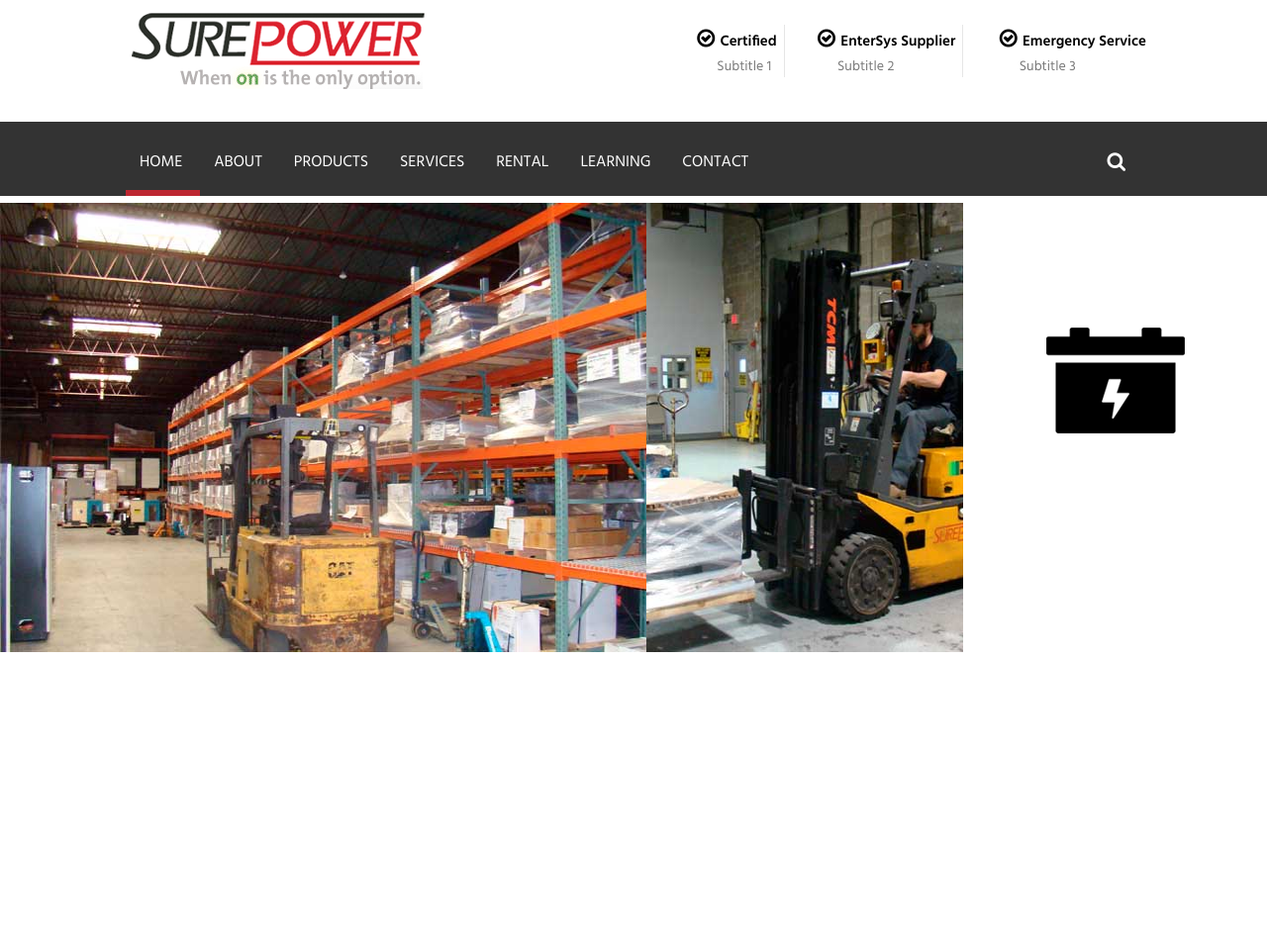
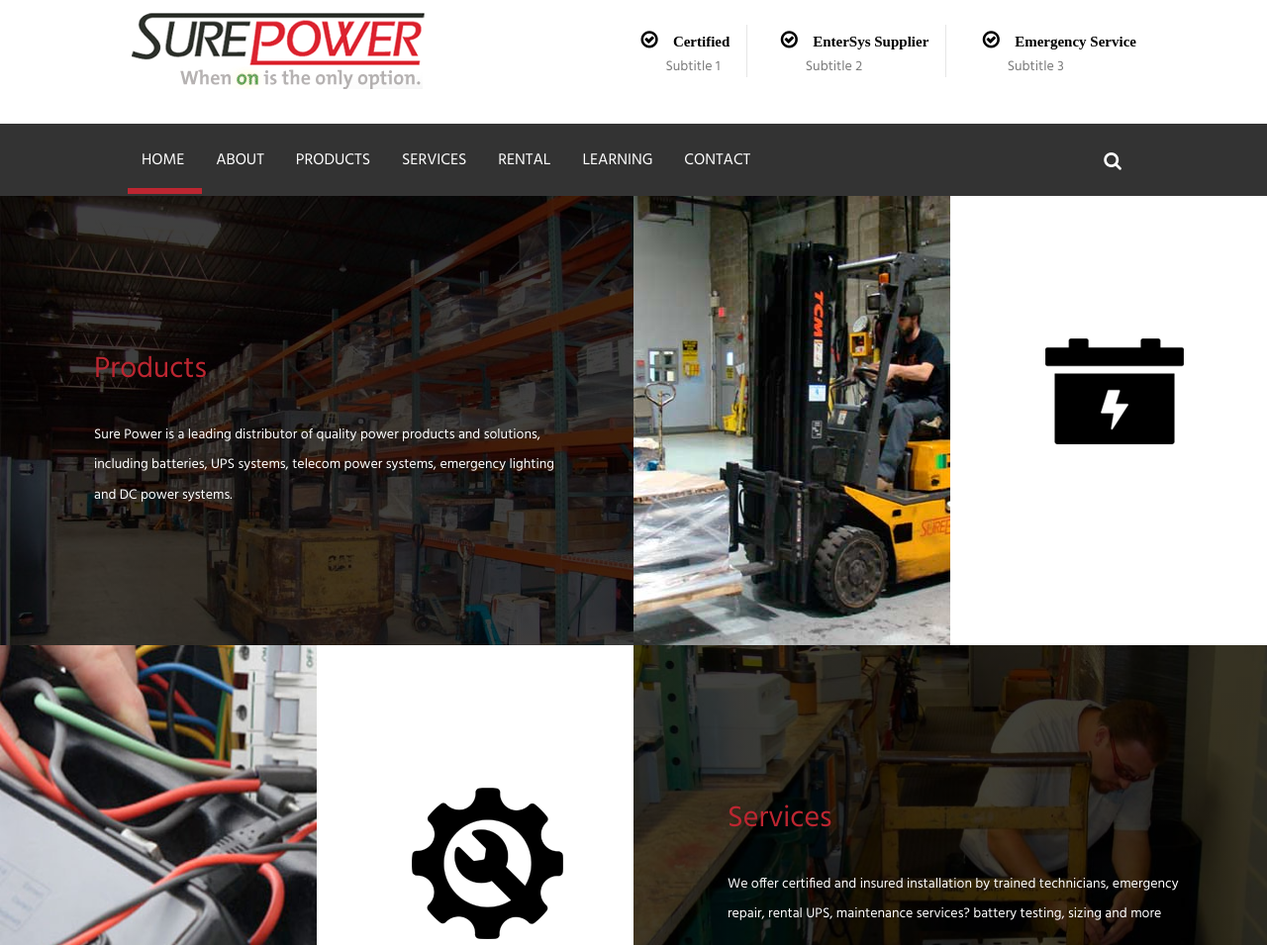
Before and after one commit to KalianovOV/KalianovOV.github.io, a plain HTML site: page index.html in a window 1280 px wide. Shown: the part 77-1032 px from the top of the page at 99% size. Before the commit the page ends 800 px from the top, so only its background shows below. Drawn offline with Linux system fonts and the light colour scheme; files whose address does not match are found by name; a web font is replaced by a local one.

Commit message:
Before responsive

```diff
--- a/css/fonts.css
+++ b/css/fonts.css
@@ -14,3 +14,12 @@
     font-family: "Hind";
     src: url('https://fonts.google.com/specimen/Hind?selection.family=Hind') format('truetype');
     }
+
+/* latin */
+@font-face {
+    font-family: 'Hind';
+    font-style: normal;
+    font-weight: 700;
+    src: local('Hind Bold'), local('Hind-Bold'), url(https://fonts.gstatic.com/s/hind/v8/PQuIEfcr_wdF_zOSNjqWKQ.woff2) format('woff2');
+    unicode-range: U+0000-00FF, U+0131, U+0152-0153, U+02C6, U+02DA, U+02DC, U+2000-206F, U+2074, U+20AC, U+2212, U+2215;
+}
--- a/css/styles.css
+++ b/css/styles.css
@@ -56,10 +56,15 @@ ul {
     font-family: "Hind", Serif, serif;
 }
 
-.phone-box address-box {
+.phone-box  {
     padding-left: 2px;
     padding-top: 2px;
 }
+.address-box {
+    padding-left: 4px;
+    padding-top: 4px;
+}
+
 
 .phone-box i {
     font-size: 22px;
@@ -98,7 +103,6 @@ ul {
 }
 
 /* LOGO BLOCK =============================*/
-/* LOGO BLOCK =============================*/
 .logo-block {
     /*position: relative;*/
     padding-left: 100px;
@@ -111,7 +115,7 @@ ul {
     float: left;
     padding-left: 33px;
     padding-top: 10px;
-    padding-bottom: 0px;
+    padding-bottom: 0;
     /*padding-left: 42px;*/
 }
 
@@ -120,9 +124,19 @@ ul {
     float: right;
     font-size: 14px;
     padding-right: 100px;
-    padding-top: 0px;
-    padding-bottom: 23px;
+    padding-top: 0;
+    padding-bottom: 25px;
 }
+.sub h2 i {
+    padding-right: 10px;
+    font-size: 20px;
+}
+
+.sub2 h2 i {
+    padding-right: 10px;
+    font-size: 20px;
+}
+
 
 .sub {
     display: inline-block;
@@ -142,6 +156,10 @@ ul {
     color: #000000;
     font-size: 15px;
     font-weight: bold;
+          padding-right: 10px;
+
+
+
 }
 
 .bold i {
@@ -152,10 +170,10 @@ ul {
 }
 
 .thin {
-    padding-left: 25px;
+
     color: #7a7a7a;
     font-size: 14px;
-    padding-left: 20px;
+    padding-left: 25px;
 }
 
 /* NAVIGATION BLOCK ============================================*/
@@ -179,19 +197,20 @@ ul {
     padding-top: 25px;
     display: inline-block;
     background: rgba(0, 0, 0, 0.8);
+    position: absolute;
     z-index: 999;
-    height: 50px;
+    height: 48px;
 
 }
 
 .menu ul {
-    padding-left: 27px;
+    padding-left: 29px;
 }
 
 .menu-buttons {
     display: inline-block;
     float: left;
-    padding-top: 4px;
+    padding-top: 0;
     padding-left: 100px;
 
 }
@@ -217,15 +236,15 @@ ul {
 .search-block {
     color: gray;
     float: right;
-    font-size: 20px;
-    padding-top: 0px;
+    font-size: 19px;
+    padding-top: 0;
     padding-right: 123px;
-    /*margin-right:18px;*/
+
 }
 
 .search-block i {
     color: white;
-    padding: 5px 20px 18px 20px;
+    padding: 0px 24px 18px 21px;
 
 }
 
@@ -297,6 +316,15 @@ slider-content {
 }
 */
 
+.blackline{
+    color: #000000;
+    height: 73px;}
+
+.redline {
+    background: #BD2631;
+    color: #ffffff;
+    height: 100px;
+}
 .information:before {
     content: '';
     display: block;
@@ -319,20 +347,49 @@ slider-content {
 .line-1 {
     max-width: 100%;
 }
+.line-2 {
+    max-width: 100%;
+}
+.line-3 {
+    max-width: 100%;
+}
 
-/*.line-1:last-child{*/
-/*float: right;*/
-/*width: 22%;*/
-/*}*/
 
 .products {
     float: left;
-    background: rgba(0, 0, 0, 0.75) url("../img/l1-sklad-l42.jpg") no-repeat left top;
+
+    background:  linear-gradient(rgba(0, 0, 0, 0.75), rgba(0, 0, 0, 0.75)), url("../img/l1-sklad-l42.jpg") no-repeat left top;
     -webkit-background-size: cover;
     -moz-background-size: cover;
     -o-background-size: cover;
     background-size: cover;
-    width: 51%;
+    width: 50%;
+    min-height: 454px;
+    margin: 0;
+    /*border: darkblue solid 3px;*/
+}
+
+.services {
+    float: left;
+    background:  linear-gradient(rgba(0, 0, 0, 0.75), rgba(0, 0, 0, 0.75)), url("../img/l2-man-l45.jpg") no-repeat left top ;
+    -webkit-background-size: cover;
+    -moz-background-size: cover;
+    -o-background-size: cover;
+    background-size: cover;
+    width: 50%;
+    min-height: 454px;
+    margin: 0;
+    /*border: darkblue solid 3px;*/
+}
+
+.battery {
+    float: left;
+    background: linear-gradient(rgba(0, 0, 0, 0.75), rgba(0, 0, 0, 0.75)), url("../img/l3-room-l47.jpg") no-repeat left top;
+    -webkit-background-size: cover;
+    -moz-background-size: cover;
+    -o-background-size: cover;
+    background-size: cover;
+    width: 50%;
     min-height: 454px;
     margin: 0;
     /*border: darkblue solid 3px;*/
@@ -351,35 +408,34 @@ slider-content {
     width: 100%;
 }
 
-.png-top {
-    float: left;
-    height: 454px;
-    width: 22%;
-    /*border: darkblue solid 3px;*/
-}
+/*.png-top {*/
+    /*float: left;*/
+    /*height: 454px;*/
+    /*width: 24%;*/
+    /*!*border: darkblue solid 3px;*!*/
+/*}*/
 
 /* Text in products*/
 .text {
-    width: 100%;
-    margin-top: 100px;
-    margin-left: 50px;
+    width: 80%;
+    margin-top: 153px;
+    margin-left: 95px;
     margin-right: 30px;
 }
 
 .prod-title {
     color: #BD2631;
-    font-family: "Hind", serif;
-    font-size: 40pt;
+    font: 30px/1.5 "Hind", serif;
     text-align: Left;
+    padding-bottom: 29px;
 
 }
 
 .prod-text {
-    width: 100%;
+    width: 92%;
 
-    font-family: "Hind", serif;
     text-align: left;
-    font-size: 14pt;
+    font: 14px/2.2 "Hind", serif;
     font-weight: lighter;
     font-stretch: condensed;
     color: #ffffff;
@@ -393,6 +449,21 @@ slider-content {
 }
 
 /*PNG Sign on white background*/
+.png-top-white{
+    background: #ffffff;
+    float: left;
+    height: 454px;
+    width: 25%;
+    /*border: darkblue solid 3px;*/
+}
+
+.png-top-red{
+    background: #BD2631;
+    float: left;
+    height: 454px;
+    width: 25%;
+    /*border: darkblue solid 3px;*/
+}
 
 .png-sub {
 
--- a/index.html
+++ b/index.html
@@ -30,7 +30,7 @@
                     </div>
                     <div class="address-box">
                         <span> <i class="fa fa-location-arrow fa-1g" aria-hidden="true"></i>
-                    200 Industrial Highway Ridley Park, 19078</span>
+                    200 Industrial Highway &nbsp Ridley Park, 19078</span>
                     </div>
                 </div>
 
@@ -84,9 +84,7 @@
         </div>
         <!--NAVIGATION BLOCK-->
         <div class="menu clearfix">
-            <!--<div class="menu-block">-->
             <div class="menu-buttons">
-                <!--<i class="fa fa-bars gamburger-menu" aria-hidden="true">-->
                 <ul id="menu">
                     <li class="active"><a href="#">HOME </a></li>
                     <li><a href="#">ABOUT </a></li>
@@ -98,14 +96,17 @@
                 </ul>
             </div>
             <div class="search-block"><i class="fa fa-search" aria-hidden="true"></i></div>
-            <!--</div>-->
         </div>
 
     </div>
+
 </header>
 
 
 <main>
+    <div class="blackline">
+
+    </div>
     <!-- SLIDER BLOCK
     <div class="slider-block clearfix">
         <div class="arrow-left arrows"><i class="fa fa-chevron-left" aria-hidden="true"></i></div>
@@ -118,34 +119,84 @@
             </div>
         </div>
         <div class="arrow-right arrows"><i class="fa fa-chevron-right" aria-hidden="true"></i></div>
+    </div>
+
+    <div class="redline">
+        <span class="redline-text">Request a Free Site Survey or Quote. UPS Battery and Uninterrupt</span>
     </div>-->
+
     <div class="information clearfix">
 
         <div class="line-1 clearfix">
             <div class="products">  <!--background-->
                 <div class="text">
-                    <!--<h2 class="prod-title">Products</h2>
+                    <h2 class="prod-title">Products</h2>
                     <p class="prod-text">Sure Power is a leading distributor of quality power products and solutions,
                         including batteries, UPS systems, telecom power systems,
                         emergency lighting and DC power systems.
-                    </p>-->
+                    </p>
                 </div>
             </div>
-
 
             <div class="img"> <!--img-->
                 <img class="img-jpg" src="img\l1-cara-l43.jpg" alt="Car">
             </div>
 
-            <div class="png-top">  <!--png sign-->
+            <div class="png-top-white">  <!--png sign-->
                 <div class="png-sub">
                     <div class="png">
                         <img class="img-png" src="img\l1-akkum-layer-36.png" alt="Batteries">
                     </div>
                 </div>
             </div>
+        </div>
 
+        <div class="line-2 clearfix">
 
+            <div class="img"> <!--img-->
+                <img class="img-jpg" src="img\l2-cables-l40.jpg" alt="Ceble">
+            </div>
+
+            <div class="png-top-white">  <!--png sign-->
+                <div class="png-sub">
+                    <div class="png">
+                        <img class="img-png" src="img\l2-gear-l52.png" alt="Grear">
+                    </div>
+                </div>
+            </div>
+            <div class="services">  <!--background-->
+                <div class="text">
+                    <h2 class="prod-title">Services</h2>
+                    <p class="prod-text">We offer certified and insured installation by trained technicians,
+                        emergency repair, rental UPS, maintenance services? battery testing, sizing and more
+                    </p>
+                </div>
+            </div>
+        </div>
+
+        <div class="line-3 clearfix">
+
+            <div class="battery">  <!--background-->
+                <div class="text">
+                    <h2 class="prod-title">Battery Disposal</h2>
+                    <p class="prod-text">From de-installations to removal logistics, we can handle your battery disposal
+                        needs.
+                        Our disposal services fallow all applicable state and federal recycling certifications.
+                    </p>
+                </div>
+            </div>
+
+            <div class="png-top-red">  <!--png sign-->
+                <div class="png-sub">
+                    <div class="png">
+                        <img class="img-png" alt="Grear" src="img/l3-trash-l37.png"/>
+                    </div>
+                </div>
+            </div>
+
+            <div class="img"> <!--img-->
+                <img class="img-jpg" src="img\l3-boxes-l44.jpg" alt="Ceble">
+            </div>
         </div>
 
     </div>
```
Also changed, not shown: img/l1-sklad-l42.jpg (renamed from img/l1-sklad-l42.JPG), img/l2-cables-l40.jpg (renamed from img/L2-Cabels-L40.JPG), img/l2-gear-l52.png (renamed from img/L2-Shesterenka-Layer-52.png), img/l2-man-l45.jpg (renamed from img/L2-man-Layer-45.jpg), img/l3-boxes-l44.jpg (renamed from img/L3-boxes-Layer-44.jpg), img/l3-room-l47.jpg (renamed from img/L3-room-Layer-47.jpg), img/l3-trash-l37.png (renamed from img/L3-trash-Layer-37.png).
